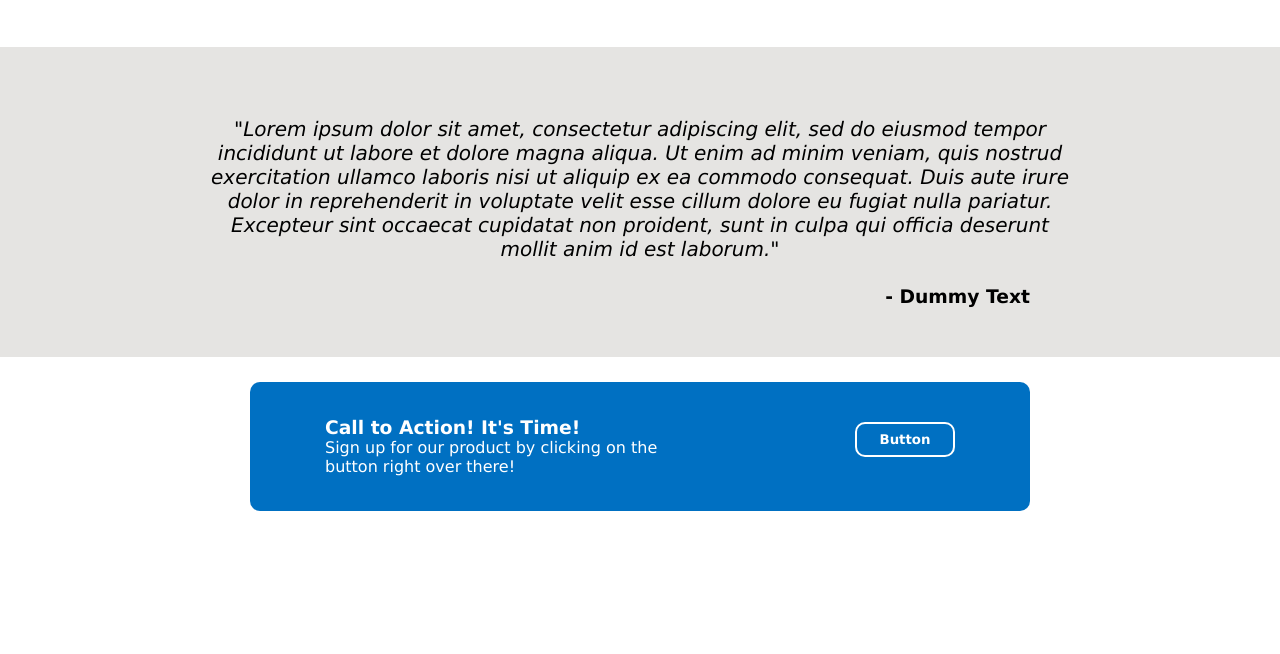
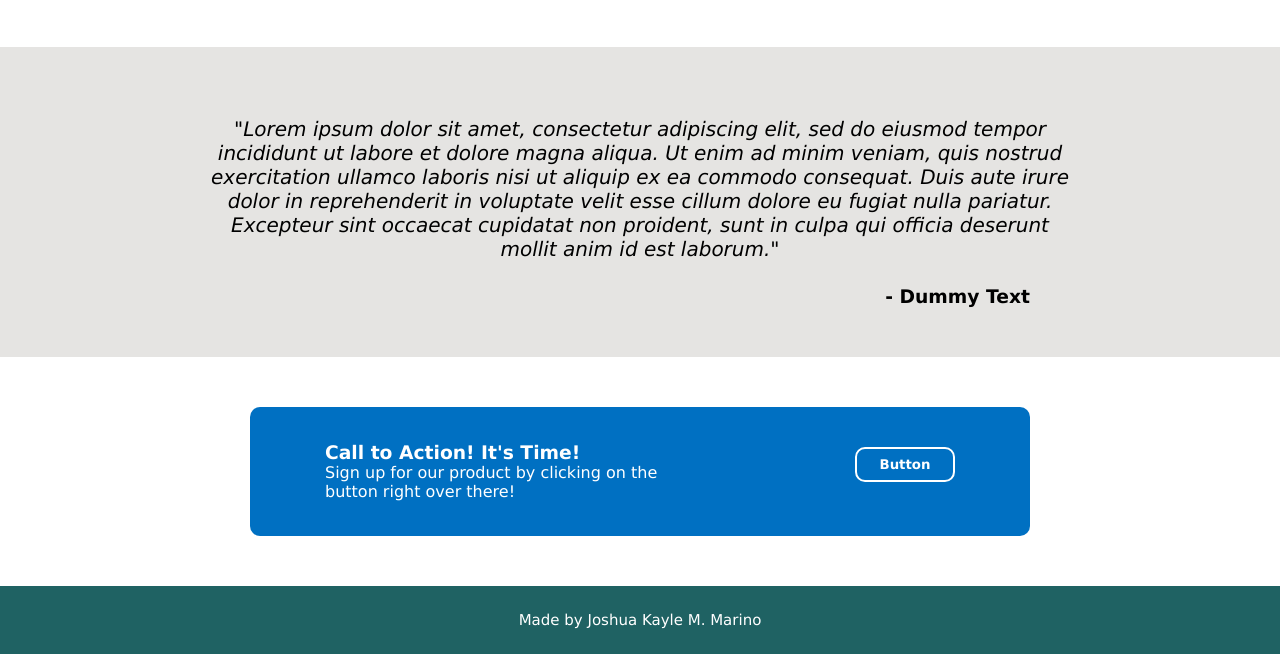
Before and after one commit to defaultname1205/portfolio-landing, a plain HTML site: page index.html in a window 1280 px wide. Shown: the part 734-1388 px from the top of the page. Before the commit the page ends 1270 px from the top, so only its background shows below. Drawn offline with Linux system fonts and the light colour scheme.

Commit message:
Finished Project

```diff
--- a/index.html
+++ b/index.html
@@ -64,4 +64,7 @@
         </div>
     </main>
 </body>
+<footer>
+    <p>Made by Joshua Kayle M. Marino</p>
+</footer>
 </html>
--- a/style.css
+++ b/style.css
@@ -119,7 +119,7 @@ ul a {
     display: flex;
     background-color: #0070c2;
     color: white;
-    margin: 25px 250px 25px 250px;
+    margin: 50px 250px 50px 250px;
     padding: 35px 75px;
     border-radius: 10px;
 }
@@ -141,3 +141,12 @@ ul a {
     font-weight: bold;
     margin-top: 5px;
 }
+
+footer {
+    color: white;
+    background-color: #1f6263;
+    text-align: center;
+    padding: 25px 0;
+    margin: auto;
+    font-size: 15px;
+}
```
